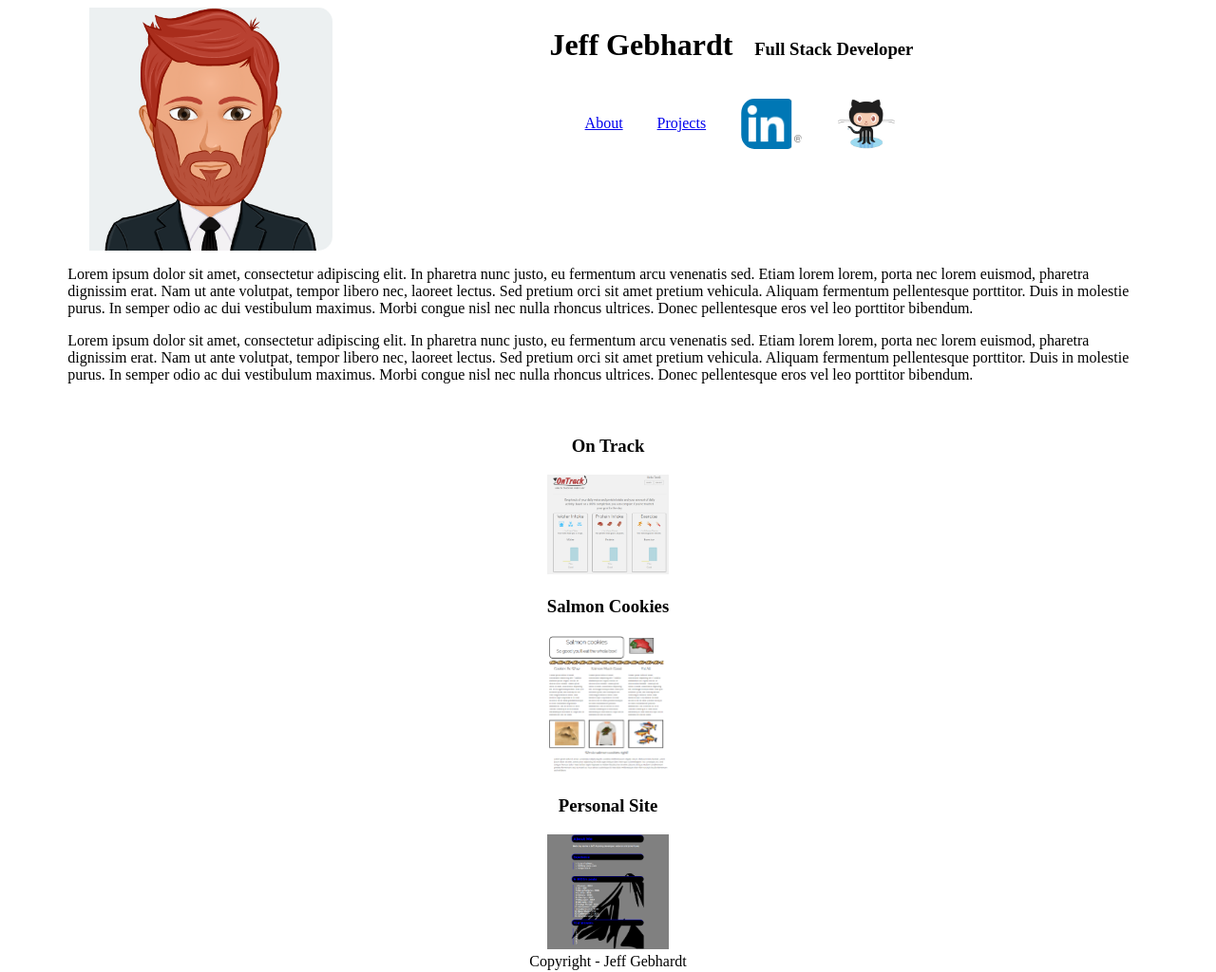
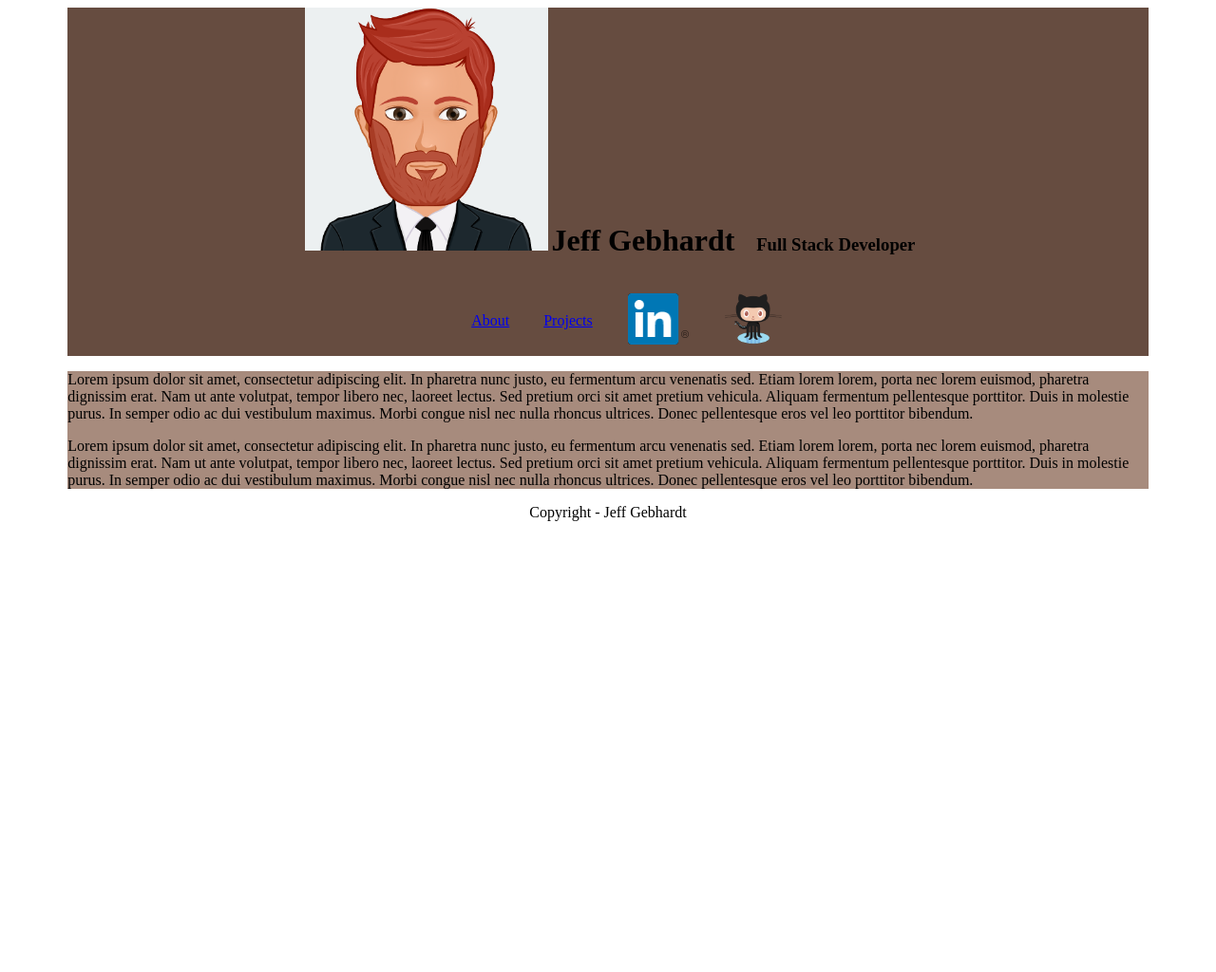
Before and after one commit to jeffgebhardt/portfolio, a plain HTML site: page index.html in a window 1280 px wide. Shown: the whole page at 95% size. After the commit the page ends 800 px from the top, so only its background shows below. Drawn offline with nearby package versions, Linux system fonts and the light colour scheme.

Commit message:
added color

```diff
--- a/css/base/base.css
+++ b/css/base/base.css
@@ -1,5 +1,11 @@
 body {
     text-align: center;
+}
+header{
+  background-color: #664C40;
+}
+.mainContainer{
+  background-color: #A78B7D;
 }
 .container {
     margin: 0 auto;
--- a/css/layout/style.css
+++ b/css/layout/style.css
@@ -2,7 +2,6 @@
 header img{
   max-width: 8em;
   padding-left: 2%;
-  border-radius: 15px;
 }
 /*Main Content*/
 .mainContent {
--- a/css/state/mediumScreen.css
+++ b/css/state/mediumScreen.css
@@ -1,7 +1,7 @@
 /*Header*/
 header img {
     max-width: 12em;
-    float: left;
+    /*float: left;*/
 }
 header h1 {
     display: inline-block;
--- a/index.html
+++ b/index.html
@@ -23,8 +23,8 @@
 <body>
     <div class="container">
         <header>
+            <img src="img/profile.png" alt="Jeff Gebhardt profile picture">
             <h1>Jeff Gebhardt</h1>
-            <img src="img/profile.png" alt="Jeff Gebhardt profile picture">
             <h3>Full Stack Developer</h3>
             <nav>
                 <ul class="mainNav">
--- a/js/app.js
+++ b/js/app.js
@@ -25,6 +25,11 @@ projects.forEach(function(p){
   $('#projects').append(p.toHtml());
 });
 
+// Initial Hide
+handleInitialHide = function() {
+  $('#projects').hide();
+};
+
 // Switch Views
 handleMainNav = function() {
   $('.mainNav').on('click', '.tab', function(){
@@ -41,4 +46,5 @@ handleMainNav = function() {
 // Call Functions
 $(document).ready(function(){
   handleMainNav();
+  handleInitialHide();
 });
```
